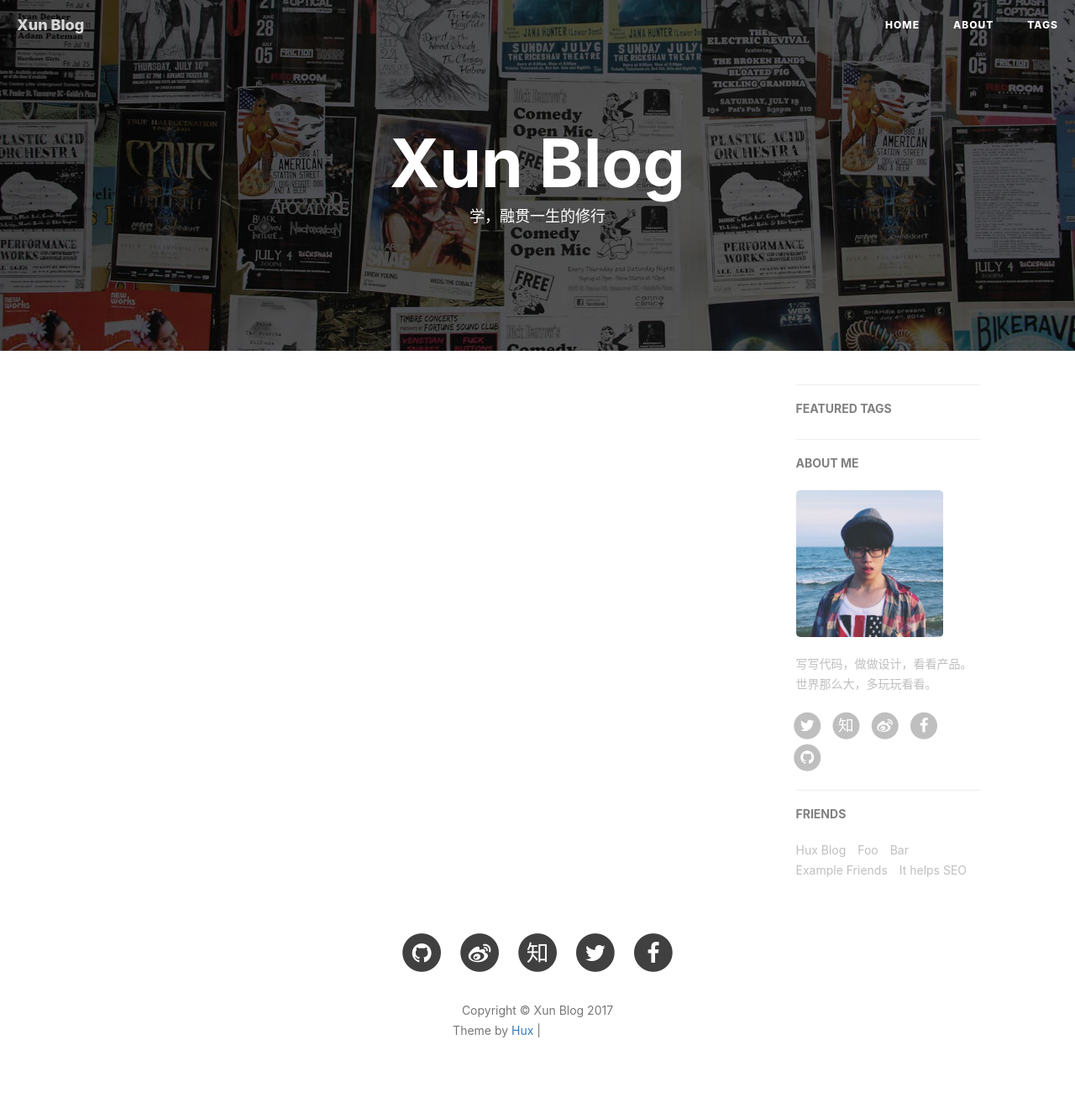
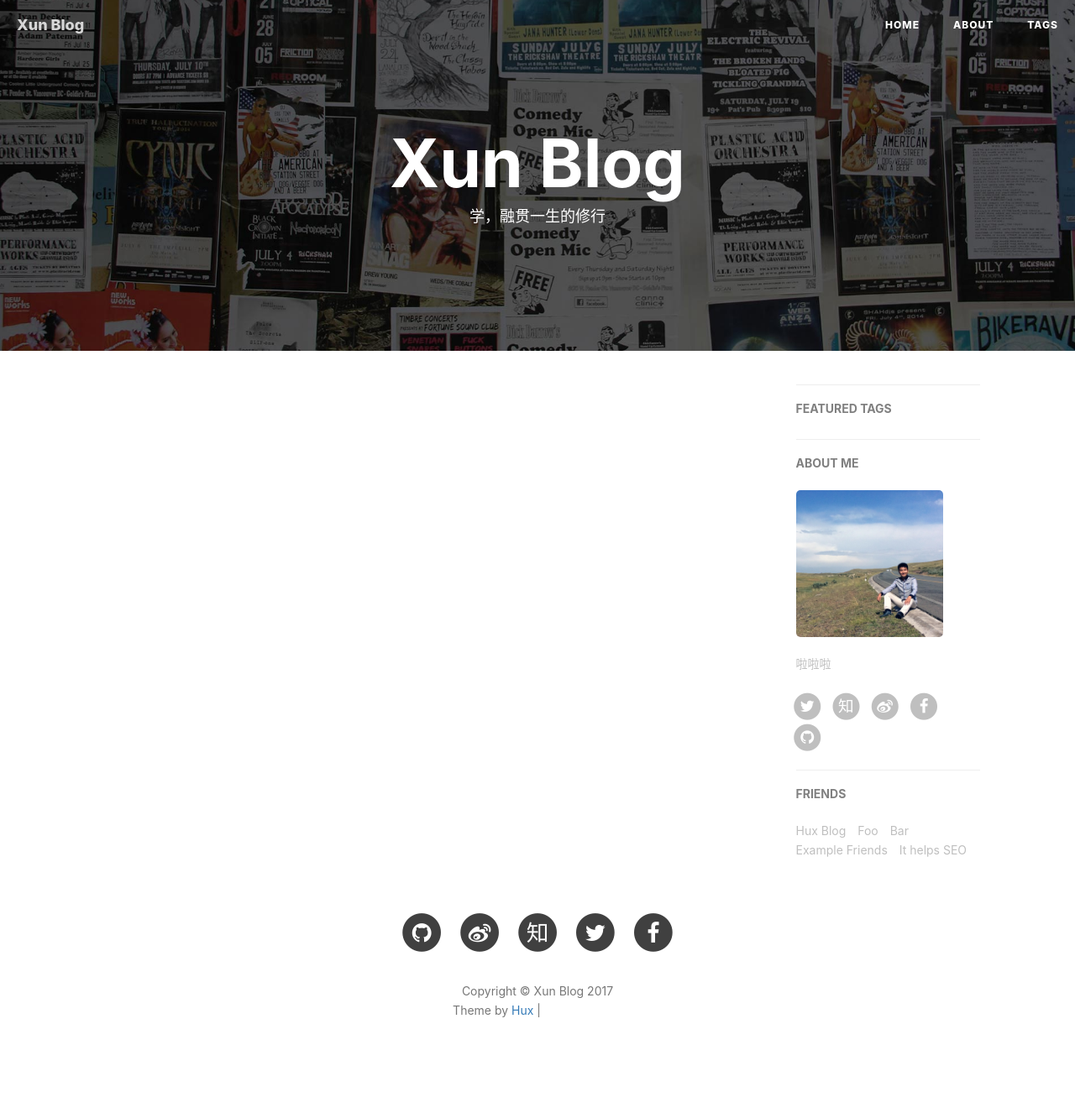
Before and after one commit to xuzhixun/xuzhixun.github.io, a Jekyll site: the page built from index.html, in a window 1280 px wide. Shown: the whole page at 84% size. Built offline with Jekyll 4.4.1, drawn with Linux system fonts in a browser that asks for light colours; nearby versions of some CDN libraries; the list of posts is cut into pages by our own code; comment, search, counter and statistics services are not loaded; after the commit the page ends 1308 px from its top, so only the background shows below that; grey boxes are pictures that could not be loaded.

Commit message:
about me

```diff
--- a/_config.yml
+++ b/_config.yml
@@ -69,8 +69,8 @@
 
 # Sidebar settings
 sidebar: true                           # whether or not using Sidebar.
-sidebar-about-description: "写写代码，做做设计，看看产品。世界那么大，多玩玩看看。"
-sidebar-avatar: /img/avatar-hux.jpg      # use absolute URL, seeing it's used in both `/` and `/about/`
+sidebar-about-description: "啦啦啦"
+sidebar-avatar: /img/avatar.jpg      # use absolute URL, seeing it's used in both `/` and `/about/`
 
 
 
```
